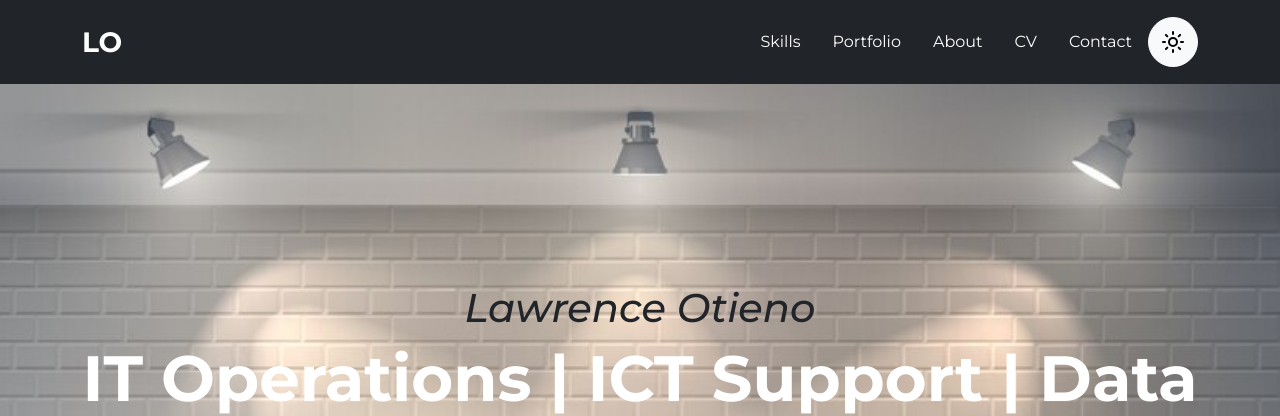
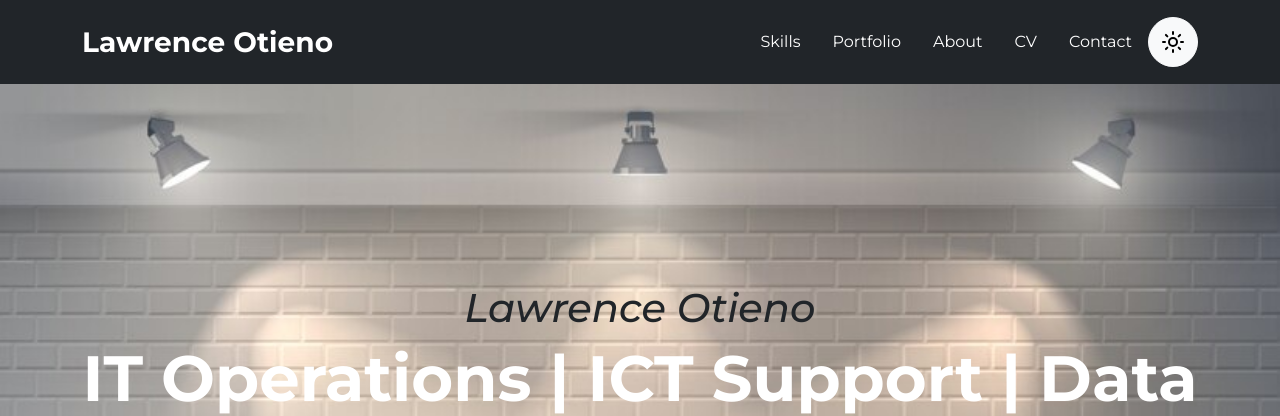
Before and after one commit to LawrenceOtieno/Portfolio-Website, a Flask app: page / in a window 1280 px wide. Shown: the top 416 px of the page. Run offline with Flask 3, Linux system fonts and the light colour scheme; some libraries are stand-ins or nearby versions.

Commit message:
header design

```diff
--- a/templates/index.html
+++ b/templates/index.html
@@ -34,7 +34,7 @@
     <header class="bg-light sticky-top">
       <nav class="navbar navbar-expand-lg py-3 bg-dark navbar-dark">
         <div class="container-xl container-fluid">
-          <a class="navbar-brand fw-bold fs-3" href="/">LO</a>
+          <a class="navbar-brand fw-bold fs-3" href="/">Lawrence Otieno</a>
           <button
             class="navbar-toggler"
             type="button"
```
